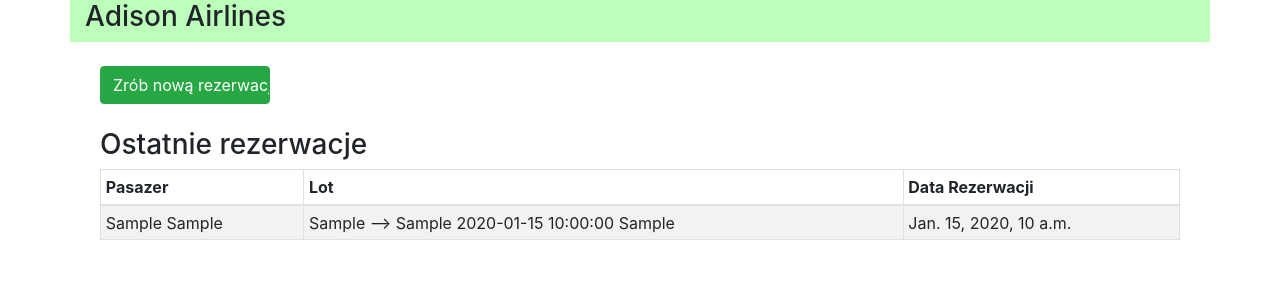
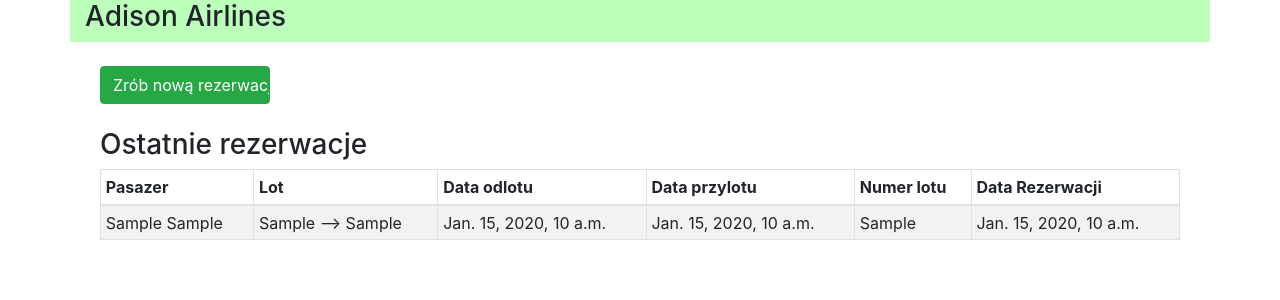
Before and after one commit to Krupenz/Reservations, a Django app: page /1/rezerwacje/ in a window 1280 px wide. Shown: the top 300 px of the page. Run offline with Django 3.2, Linux system fonts and the light colour scheme; tables that the repository leaves empty hold one stand-in row (values such as "Sample post"); some libraries are stand-ins or nearby versions.

Commit message:
prawie final

```diff
--- a/reservationsapp/models.py
+++ b/reservationsapp/models.py
@@ -1,6 +1,7 @@
 from django.db import models
 from django.db.models import signals
-
+from django.core.exceptions import ValidationError
+from django.utils import timezone
 
 class Pasazerowie(models.Model):
     pesel = models.CharField(max_length=11, unique=True)
@@ -37,7 +38,7 @@ class Samoloty(models.Model):
         return "Samolot nr " + str(self.id) + " ilosc miejsc - " + str(self.ilosc_miejsc)
 
     class Meta:
-        verbose_name_plural="Samoloty"
+        verbose_name_plural = "Samoloty"
 
 
 class Loty(models.Model):
@@ -48,10 +49,17 @@ class Loty(models.Model):
     numer_lotu = models.CharField(max_length=10)
 
     def __str__(self):
-        return str(self.trasa) + " " + str(self.data_odlotu)[:19] + " " + self.numer_lotu
+        return str(self.trasa) + " odlot: " + str(self.data_odlotu)[:19] + " przylot: " +  str(self.data_przylotu)[:19] + " " + self.numer_lotu
+
+    def clean(self):
+        if self.data_przylotu < self.data_odlotu:
+            raise ValidationError('Data przylotu musi być późniejsza od daty odlotu!')
+        elif self.data_odlotu < timezone.now():
+            raise ValidationError('Nie zapisuj lotów na przeszlosc!')
 
     class Meta:
-        verbose_name_plural="Loty"
+        verbose_name_plural = "Loty"
+
 
 
 class Rezerwacje(models.Model):
--- a/reservationsapp/views.py
+++ b/reservationsapp/views.py
@@ -1,7 +1,7 @@
 from django.shortcuts import render, redirect
 from .models import *
 from django.views.decorators.csrf import csrf_exempt
-from .forms import RezerwacjaForm,LotForm
+from .forms import RezerwacjaForm
 from django.http import HttpResponseRedirect
 from time import *
 from django.utils import timezone
@@ -10,27 +10,28 @@ from django.utils import timezone
 def wybor_lotu(request):
     loty = Loty.objects.all()
     template ="wybor_lotu.html"
+    loty = loty.filter(data_odlotu__gt=timezone.now())
     context = {'loty': loty}
     if request.method == 'GET':
         return render(request, template, context)
     elif request.method == 'POST':
+        loty = Loty.objects.all()
         wybrany_lot = request.POST.get('lot')
         for x in loty:
             if str(wybrany_lot) == str(x):
                 wybrany_lot = Loty(pk=x.id)
-                context={'lot': wybrany_lot}
-                template = str(x.id) + "/pasazer"
-                return HttpResponseRedirect(template)
-        return(request,template,context)
+                url = str(x.id) + "/pasazer"
+                return HttpResponseRedirect(url)
 
-
+        return render(request,template,context)
 
 
 def pasazer(request,id):
     template = "pasazer.html"
     lot = Loty.objects.get(pk=id)
     pasazerowie=Pasazerowie.objects.all()
-    miejsca=lot.samolot.ilosc_miejsc-Siedzenia.objects.filter(lot_id=id).count()
+    siedzenia=Siedzenia.objects.all()
+    miejsca=lot.samolot.ilosc_miejsc-siedzenia.filter(lot_id=id).count()
     if request.method == 'GET':
         form = RezerwacjaForm()
         context = {'lot': lot, 'form': form, 'miejsca': miejsca}
@@ -38,16 +39,26 @@ def pasazer(request,id):
     elif request.method == "POST":
         form = RezerwacjaForm(request.POST)
         if form.is_valid():
+            if miejsca == 0:
+                form = RezerwacjaForm()
+                context = {'lot': lot, 'form': form, 'miejsca': miejsca, 'brak_miejsc':'brak miejsc!'}
+                return render(request, template, context)
+
             pasazer=Pasazerowie(imie=form.cleaned_data.get('imie'), nazwisko=form.cleaned_data.get('nazwisko'),pesel=form.cleaned_data.get('pesel'))
             pasazer.save()
+
+            siedzenie=Siedzenia(samolot_id=lot.samolot.id, lot_id=id, miejsce=(int(lot.samolot.ilosc_miejsc)) - miejsca, pasazer_id=pasazer.id)
+            siedzenie.save()
+
             rezerwacja=Rezerwacje(pasazer_id=pasazer.id, lot_id=id, data=timezone.now())
             rezerwacja.save()
+
             url="../../" + str(id) + "/rezerwacje/"
             return HttpResponseRedirect(url)
         else:
             form = RezerwacjaForm()
             context = {'lot': lot, 'form': form}
-        return render(request,template,context)
+        return render(request, template, context)
 
 
 def rezerwacje(request, id):
@@ -55,7 +66,10 @@ def rezerwacje(request, id):
         template="rezerwacje.html"
         rezerwacje = Rezerwacje.objects.all()
         return render(request, template, {'rezerwacje': rezerwacje})
-    #elif request.method == 'POST':
+    elif request.method == 'POST':
+        if request.POST.get('nowa_rezerwacja'):
+            url="../.."
+            return HttpResponseRedirect(url)
 
 
 def redirect(request):
--- a/templates/pasazer.html
+++ b/templates/pasazer.html
@@ -26,6 +26,7 @@
         {% endfor %}
 
       <input style="width:170px" class="btn btn-success" type="submit" value="Zarezerwuj">
+        {{brak_miejsc}}
     </form>
   </div>
 </div>
--- a/templates/rezerwacje.html
+++ b/templates/rezerwacje.html
@@ -3,20 +3,30 @@
 {% block content %}
 <div class="col-12">
   <br>
-  <input style="width:170px"class="btn btn-success" type="submit" value="Zrób nową rezerwacje"> <br><br>
+  <form method="POST">
+    {% csrf_token %}
+    <input style="width:170px"class="btn btn-success" name='nowa_rezerwacja' type="submit" value="Zrób nową rezerwacje"> <br><br>
+  </form>
+
   <h3>Ostatnie rezerwacje</h3>
 
   <table class="table table-striped table-bordered table-sm">
     <thead>
       <th>Pasazer</th>
       <th>Lot</th>
+      <th>Data odlotu</th>
+      <th>Data przylotu</th>
+      <th>Numer lotu</th>
       <th>Data Rezerwacji</th>
     </thead>
     <tbody>
     {%for x in rezerwacje %}
     <tr>
       <td>{{x.pasazer}}</td>
-      <td>{{x.lot}}</td>
+      <td>{{x.lot.trasa}}</td>
+      <td>{{x.lot.data_odlotu}}</td>
+      <td>{{x.lot.data_przylotu}}</td>
+      <td>{{x.lot.numer_lotu}}</td>
       <td>{{x.data}}</td>
     </tr>
     {% endfor %}
```
Also changed, not shown: reservationsapp/forms.py (+11 -8 lines), templates/wybor_lotu.html (added, +19 -0 lines), reservationsapp/migrations/0001_initial.py (added), reservationsapp/migrations/0002_auto_20200211_1455.py (added), reservationsapp/migrations/0003_rezerwacje_lot.py (added).
